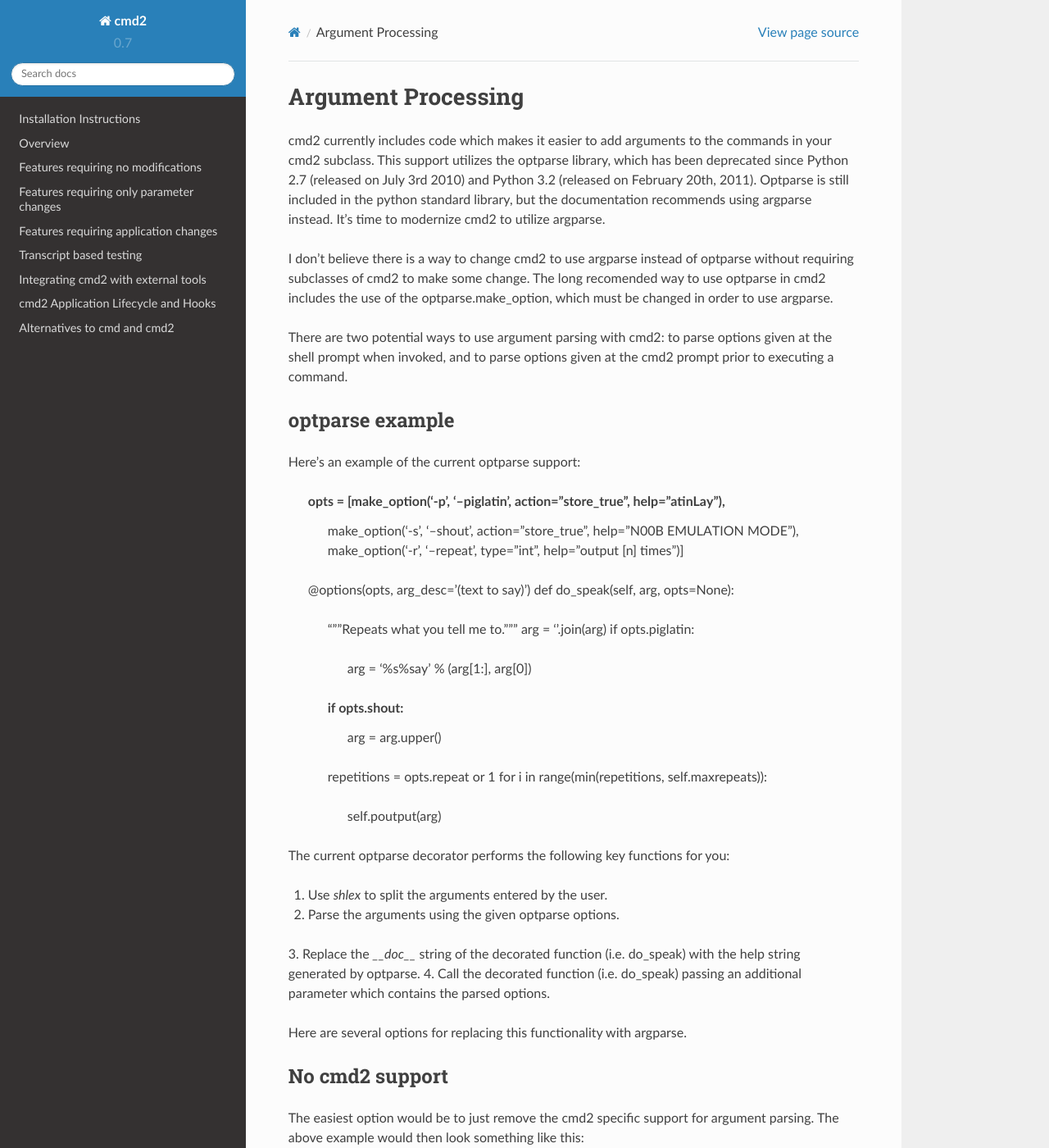
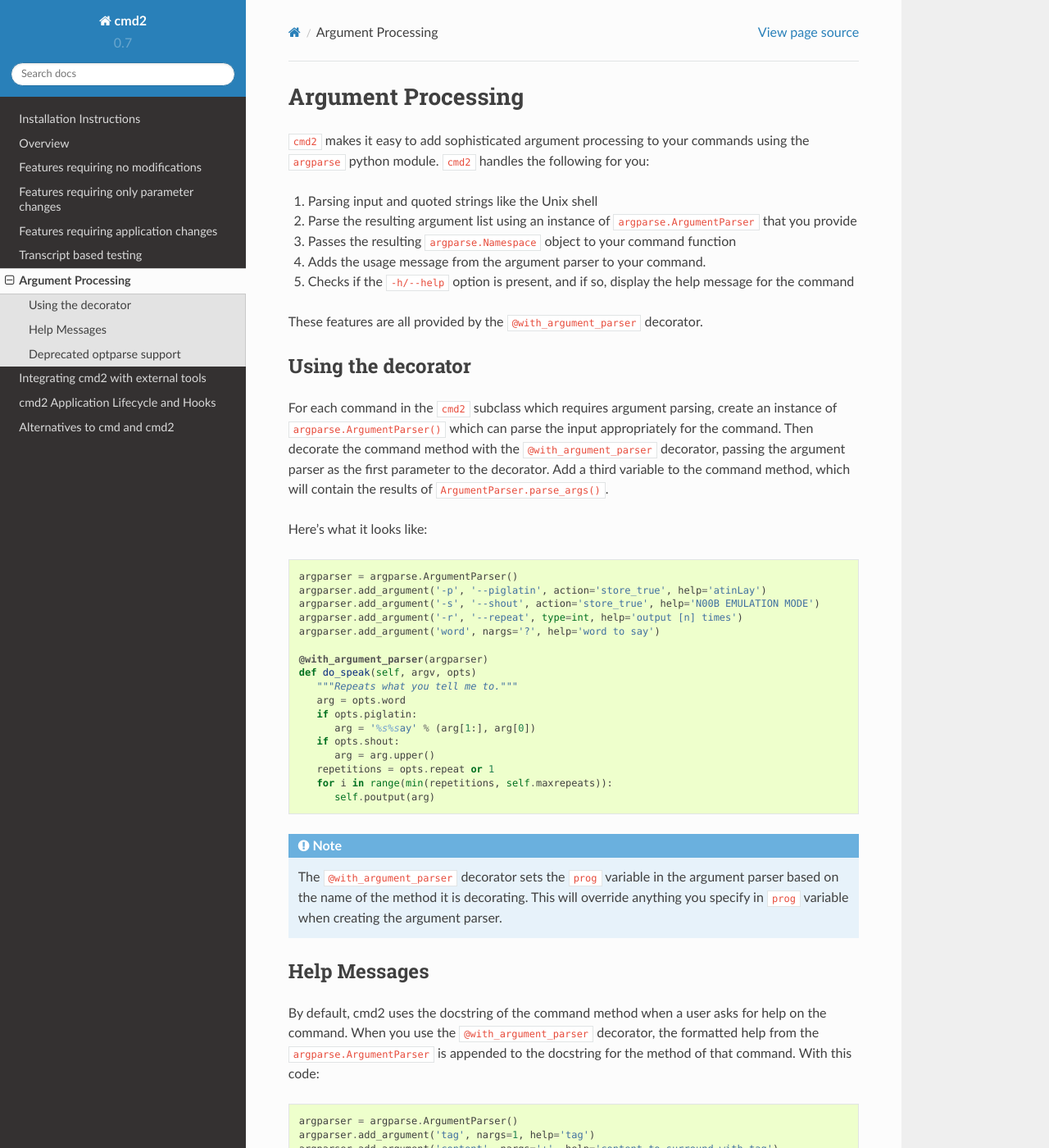
Before and after one commit to python-cmd2/cmd2, a Sphinx documentation site: the page built from docs/argument_processing.rst, in a window 1280 px wide and 1400 px high. Shown: the whole window at 82% size. Built offline with Sphinx 7.4.7 and the Read the Docs theme 2.0.0, drawn with Linux system fonts in a browser that asks for light colours; pages that are not in the unit, such as notebooks, are missing from menus; some of the changed text lies outside the part shown.

Commit message:
Write documentation

```diff
--- a/docs/argument_processing.rst
+++ b/docs/argument_processing.rst
@@ -2,99 +2,28 @@
 Argument Processing
 ===================
 
-cmd2 currently includes code which makes it easier to add arguments to the
-commands in your cmd2 subclass. This support utilizes the optparse library,
-which has been deprecated since Python 2.7 (released on July 3rd 2010) and
-Python 3.2 (released on February 20th, 2011). Optparse is still included in the
-python standard library, but the documentation recommends using argparse
-instead. It's time to modernize cmd2 to utilize argparse.
+``cmd2`` makes it easy to add sophisticated argument processing to your commands using the ``argparse`` python module. ``cmd2`` handles the following for you:
 
-I don't believe there is a way to change cmd2 to use argparse instead of
-optparse without requiring subclasses of cmd2 to make some change. The long
-recomended way to use optparse in cmd2 includes the use of the
-optparse.make_option, which must be changed in order to use argparse.
+1. Parsing input and quoted strings like the Unix shell
+2. Parse the resulting argument list using an instance of ``argparse.ArgumentParser`` that you provide
+3. Passes the resulting ``argparse.Namespace`` object to your command function
+4. Adds the usage message from the argument parser to your command.
+5. Checks if the ``-h/--help`` option is present, and if so, display the help message for the command
 
-There are two potential ways to use argument parsing with cmd2: to parse
-options given at the shell prompt when invoked, and to parse options given at
-the cmd2 prompt prior to executing a command.
+These features are all provided by the ``@with_argument_parser`` decorator.
 
-optparse example
-================
+Using the decorator
+===================
 
-Here's an example of the current optparse support:
+For each command in the ``cmd2`` subclass which requires argument parsing,
+create an instance of ``argparse.ArgumentParser()`` which can parse the
+input appropriately for the command. Then decorate the command method with
+the ``@with_argument_parser`` decorator, passing the argument parser as the
+first parameter to the decorator. Add a third variable to the command method, which will contain the results of ``ArgumentParser.parse_args()``.
 
-      opts = [make_option('-p', '--piglatin', action="store_true", help="atinLay"),
-            make_option('-s', '--shout', action="store_true", help="N00B EMULATION MODE"),
-            make_option('-r', '--repeat', type="int", help="output [n] times")]
+Here's what it looks like::
 
-      @options(opts, arg_desc='(text to say)')
-      def do_speak(self, arg, opts=None):
-        """Repeats what you tell me to."""
-        arg = ''.join(arg)
-        if opts.piglatin:
-            arg = '%s%say' % (arg[1:], arg[0])
-        if opts.shout:
-            arg = arg.upper()
-        repetitions = opts.repeat or 1
-        for i in range(min(repetitions, self.maxrepeats)):
-            self.poutput(arg)
-
-The current optparse decorator performs the following key functions for you:
-
-1.  Use `shlex` to split the arguments entered by the user.
-2.  Parse the arguments using the given optparse options.
-3.  Replace the `__doc__` string of the decorated function (i.e. do_speak) with
-the help string generated by optparse.
-4.  Call the decorated function (i.e. do_speak) passing an additional parameter
-which contains the parsed options.
-
-Here are several options for replacing this functionality with argparse.
-
-
-No cmd2 support
-===============
-
-The easiest option would be to just remove the cmd2 specific support for
-argument parsing. The above example would then look something like this:
-
-      argparser = argparse.ArgumentParser(
-          prog='speak',
-          description='Repeats what you tell me to'
-      )
-      argparser.add_argument('-p', '--piglatin', action='store_true', help='atinLay')
-      argparser.add_argument('-s', '--shout', action='store_true', help='N00B EMULATION MODE')
-      argparser.add_argument('r', '--repeat', type='int', help='output [n] times')
-      argparser.add_argument('word', nargs='?', help='word to say')
-
-      def do_speak(self, argv)
-        """Repeats what you tell me to."""
-        opts = argparser.parse_args(shlex.split(argv, posix=POSIX_SHLEX))
-        arg = opts.word
-        if opts.piglatin:
-            arg = '%s%say' % (arg[1:], arg[0])
-        if opts.shout:
-            arg = arg.upper()
-        repetitions = opts.repeat or 1
-        for i in range(min(repetitions, self.maxrepeats)):
-            self.poutput(arg)
-
-Using shlex in this example is technically not necessary because the `do_speak`
-command only expects a single word argument. It is included here to show what
-would be required to replicate the current optparse based functionality.
-
-
-A single argparse specific decorator
-====================================
-
-In this approach, we would create one new decorator, perhaps called
-`with_argument_parser`. This single decorator would take as it's argument a fully
-defined `argparse.ArgumentParser`. This decorator would shelx the user input,
-apply the ArgumentParser, and pass the resulting object to the decorated method, like so:
-
-      argparser = argparse.ArgumentParser(
-          prog='speak',
-          description='Repeats what you tell me to'
-      )
+      argparser = argparse.ArgumentParser()
       argparser.add_argument('-p', '--piglatin', action='store_true', help='atinLay')
       argparser.add_argument('-s', '--shout', action='store_true', help='N00B EMULATION MODE')
       argparser.add_argument('-r', '--repeat', type=int, help='output [n] times')
@@ -102,39 +31,145 @@
 
       @with_argument_parser(argparser)
       def do_speak(self, argv, opts)
-        """Repeats what you tell me to."""
-        arg = opts.word
-        if opts.piglatin:
+         """Repeats what you tell me to."""
+         arg = opts.word
+         if opts.piglatin:
             arg = '%s%say' % (arg[1:], arg[0])
-        if opts.shout:
+         if opts.shout:
             arg = arg.upper()
-        repetitions = opts.repeat or 1
-        for i in range(min(repetitions, self.maxrepeats)):
+         repetitions = opts.repeat or 1
+         for i in range(min(repetitions, self.maxrepeats)):
             self.poutput(arg)
 
-Compared to the no argparse support in cmd2 approach, this replaces a line of
-code with a nested function with a decorator without a nested function.
+.. note::
+
+   The ``@with_argument_parser`` decorator sets the ``prog`` variable in
+   the argument parser based on the name of the method it is decorating.
+   This will override anything you specify in ``prog`` variable when
+   creating the argument parser.
 
 
-A whole bunch of argparse specific decorators
-=============================================
+Help Messages
+=============
 
-This approach would turn out something like the climax library
-(https://github.com/miguelgrinberg/climax), which includes a decorator for each method available
-on the `ArgumentParser()` object. Our `do_speak` command would look like this:
+By default, cmd2 uses the docstring of the command method when a user asks
+for help on the command. When you use the ``@with_argument_parser``
+decorator, the formatted help from the ``argparse.ArgumentParser`` is
+appended to the docstring for the method of that command. With this code::
 
-      @command()
-      @argument('-p', '--piglatin', action='store_true', help='atinLay')
-      @argument('-s', '--shout', action='store_true', help='N00B EMULATION MODE')
-      @argument('r', '--repeat', type='int', help='output [n] times')
-      @add_argument('word', nargs='?', help='word to say')
-      def do_speak(self, argv, piglatin, shout, repeat, word)
-        """Repeats what you tell me to."""
-        arg = word
-        if piglatin:
-            arg = '%s%say' % (arg[1:], arg[0])
-        if shout:
-            arg = arg.upper()
-        repetitions = repeat or 1
-        for i in range(min(repetitions, self.maxrepeats)):
-            self.poutput(arg)
+   argparser = argparse.ArgumentParser()
+   argparser.add_argument('tag', nargs=1, help='tag')
+   argparser.add_argument('content', nargs='+', help='content to surround with tag')
+   @with_argument_parser(argparser)
+   def do_tag(self, cmdline, args=None):
+      """create a html tag"""
+      self.stdout.write('<{0}>{1}</{0}>'.format(args.tag[0], ' '.join(args.content)))
+      self.stdout.write('\n')
+
+The ``help tag`` command displays:
+
+.. code-block:: none
+
+   create a html tag
+   usage: tag [-h] tag content [content ...]
+
+   positional arguments:
+     tag         tag
+     content     content to surround with tag
+
+   optional arguments:
+     -h, --help  show this help message and exit
+
+
+If you would prefer the short description of your command to come after the usage message, leave the docstring on your method empty, but supply a ``description`` variable to the argument parser::
+
+   argparser = argparse.ArgumentParser(description='create an html tag')
+   argparser.add_argument('tag', nargs=1, help='tag')
+   argparser.add_argument('content', nargs='+', help='content to surround with tag')
+   @with_argument_parser(argparser)
+   def do_tag(self, cmdline, args=None):
+      self.stdout.write('<{0}>{1}</{0}>'.format(args.tag[0], ' '.join(args.content)))
+      self.stdout.write('\n')
+
+Now when the user enters ``help tag`` they see:
+
+.. code-block:: none
+
+   usage: tag [-h] tag content [content ...]
+
+   create an html tag
+
+   positional arguments:
+     tag         tag
+     content     content to surround with tag
+
+   optional arguments:
+     -h, --help  show this help message and exit
+
+
+To add additional text to the end of the generated help message, use the ``epilog`` variable::
+
+   argparser = argparse.ArgumentParser(
+      description='create an html tag',
+      epilog='This command can not generate tags with no content, like <br/>.'
+   )
+   argparser.add_argument('tag', nargs=1, help='tag')
+   argparser.add_argument('content', nargs='+', help='content to surround with tag')
+   @with_argument_parser(argparser)
+   def do_tag(self, cmdline, args=None):
+      self.stdout.write('<{0}>{1}</{0}>'.format(args.tag[0], ' '.join(args.content)))
+      self.stdout.write('\n')
+
+Which yields:
+
+.. code-block:: none
+
+   usage: tag [-h] tag content [content ...]
+
+   create an html tag
+
+   positional arguments:
+     tag         tag
+     content     content to surround with tag
+
+   optional arguments:
+     -h, --help  show this help message and exit
+
+   This command can not generate tags with no content, like <br/>
+
+
+Deprecated optparse support
+===========================
+
+The ``optparse`` library has been deprecated since Python 2.7 (released on July
+3rd 2010) and Python 3.2 (released on February 20th, 2011). ``optparse`` is
+still included in the python standard library, but the documentation
+recommends using ``argparse`` instead.
+
+``cmd2`` includes a decorator which can parse arguments using ``optparse``. This decorator is deprecated just like the ``optparse`` library.
+
+Here's an example::
+
+   opts = [make_option('-p', '--piglatin', action="store_true", help="atinLay"),
+           make_option('-s', '--shout', action="store_true", help="N00B EMULATION MODE"),
+           make_option('-r', '--repeat', type="int", help="output [n] times")]
+
+   @options(opts, arg_desc='(text to say)')
+   def do_speak(self, arg, opts=None):
+     """Repeats what you tell me to."""
+     arg = ''.join(arg)
+     if opts.piglatin:
+         arg = '%s%say' % (arg[1:], arg[0])
+     if opts.shout:
+         arg = arg.upper()
+     repetitions = opts.repeat or 1
+     for i in range(min(repetitions, self.maxrepeats)):
+         self.poutput(arg)
+
+
+The optparse decorator performs the following key functions for you:
+
+1. Use `shlex` to split the arguments entered by the user.
+2. Parse the arguments using the given optparse options.
+3. Replace the `__doc__` string of the decorated function (i.e. do_speak) with the help string generated by optparse.
+4. Call the decorated function (i.e. do_speak) passing an additional parameter which contains the parsed options.
--- a/docs/index.rst
+++ b/docs/index.rst
@@ -65,7 +65,7 @@
    settingchanges
    unfreefeatures
    transcript
-   argument_parsing
+   argument_processing
    integrating
    hooks
    alternatives
```
